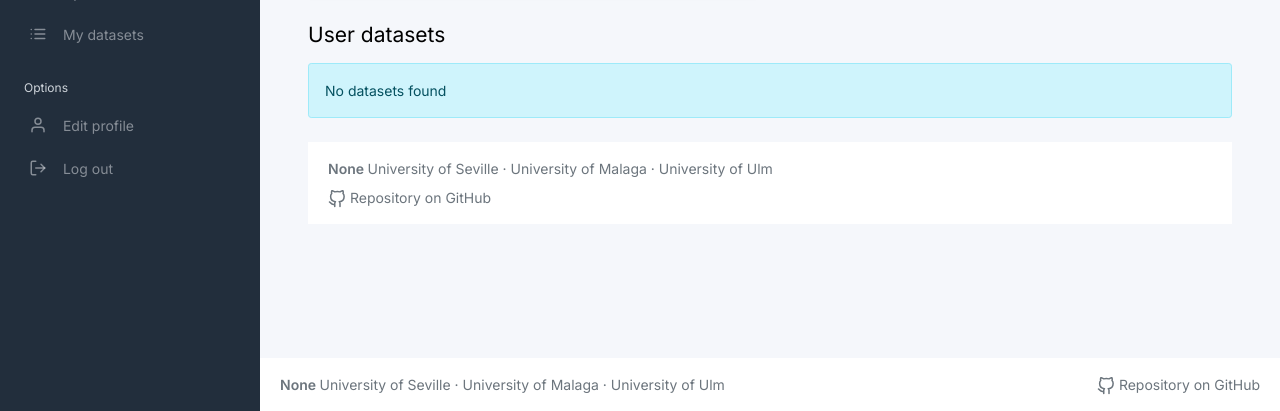
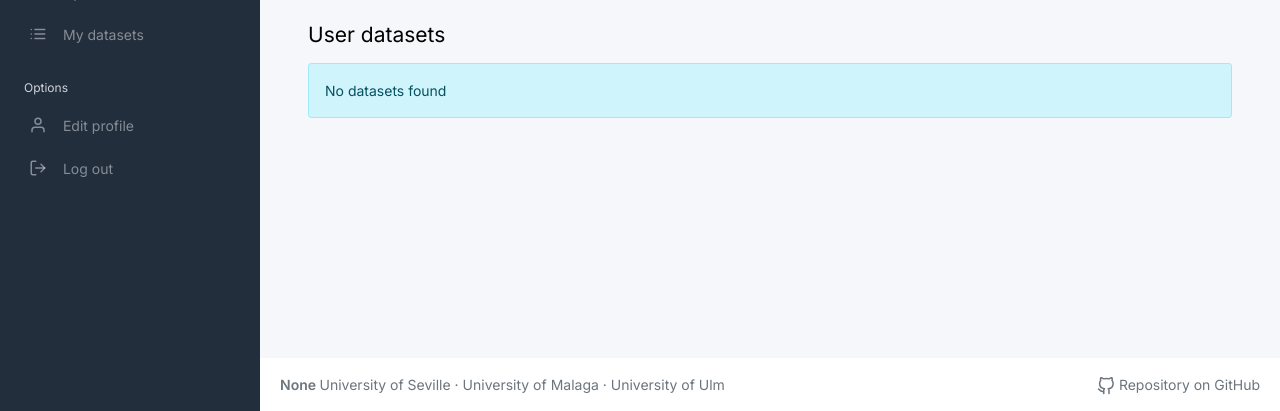
Before and after one commit to egc-carhub/carhub, a Flask app: page /profile/summary in a window 1280 px wide. Shown: the part 389-800 px from the top of the page. Run offline with Flask 3, Linux system fonts and the light colour scheme; a user stored in the database is signed in; data comes from the database, SQL or seed files in the repository; data that the repository does not hold is empty; parts of the project's set-up code (start-up, migrations or seed data) failed here and were passed over; some libraries are stand-ins or nearby versions.

Commit message:
fix: eliminacion del footer lateral incorrecto

```diff
--- a/app/modules/profile/templates/profile/summary.html
+++ b/app/modules/profile/templates/profile/summary.html
@@ -179,23 +179,7 @@
 {% endif %}
 
 <!-- Profile-specific footer: same content as site footer but placed inside profile page -->
-<footer class="footer mt-4">
-    <div class="container-fluid">
-        <div class="row text-muted">
-            <div class="col-12 text-start">
-                <p class="mb-0">
-                    <strong>{{ FLASK_APP_NAME }} </strong> University of Seville · University of Malaga ·
-                    University of Ulm
-                </p>
-            </div>
-            <div class="col-12 text-start mt-2">
-                <a class="text-muted" href="https://github.com/diverso-lab/uvlhub" target="_blank">
-                    <i class="align-middle" data-feather="github"></i>
-                    Repository on GitHub</a>
-            </div>
-        </div>
-    </div>
-</footer>
+
 
 {% endblock %}
 
```
